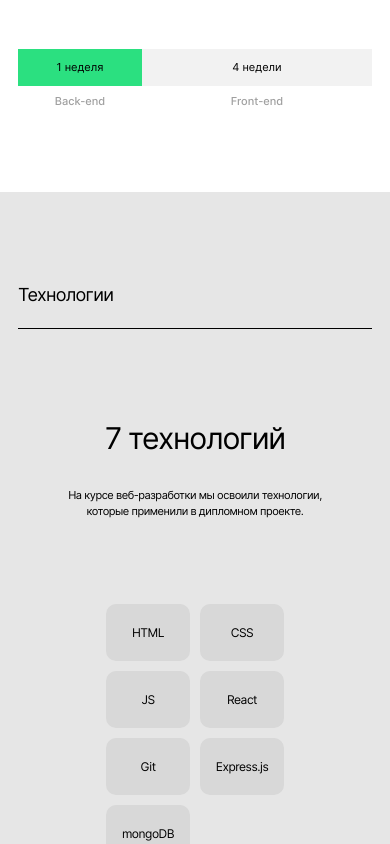
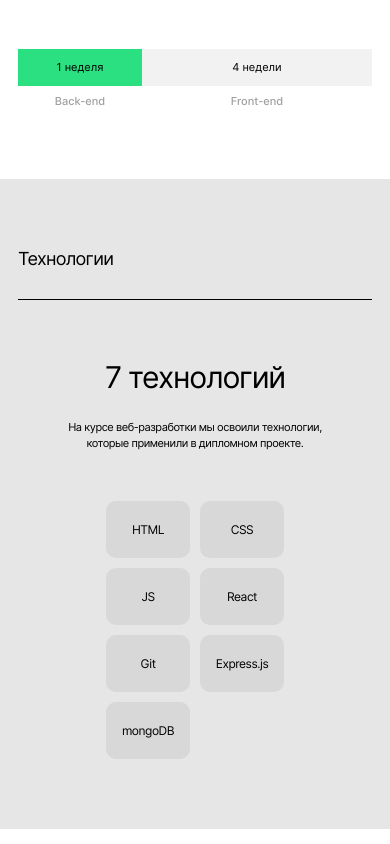
Before and after one commit to PaulAsaf2/movies-explorer-frontend, a React app: page / in a window 390 px wide. Shown: the part 1156-2000 px from the top of the page. Built offline with nearby package versions, Linux system fonts and the light colour scheme; a web font is replaced by a local one.

Commit message:
настроил techs до точки останова 320px

```diff
--- a/src/components/Main/AboutProject/AboutProject.css
+++ b/src/components/Main/AboutProject/AboutProject.css
@@ -102,7 +102,7 @@
 
 @media only screen and (max-width: 400px) {
   .aboutProject {
-    margin: 72px 18px 75px 18px;
+    margin: 72px 18px 62px 18px;
   }
 
   .aboutProject__title {
--- a/src/components/Main/Techs/Techs.css
+++ b/src/components/Main/Techs/Techs.css
@@ -117,6 +117,10 @@
 }
 
 @media only screen and (max-width: 470px) {
+  .techs {
+    padding-top: 70px;
+  }
+
   .techs__title {
     font-size: 18px;
     letter-spacing: -0.72px;
@@ -124,27 +128,25 @@
   }
 
   .techs__separation-line {
-    margin: 23px 18px 3px 18px;
+    margin: 30px 18px 3px 18px;
   }
 
   .techs__subtitle {
     font-size: 30px;
     letter-spacing: -1.2px;
+    margin-top: 45px;
   }
 
   .techs__paragraph {
     font-size: 11px;
     line-height: 16px;
     letter-spacing: -0.44px;
-  }
-}
-
-@media only screen and (max-width: 470px) {
-  .techs__paragraph {
+    margin-top: 13px;
     max-width: 290px;
   }
 
   .techs__list {
     grid-template-columns: repeat(2, 1fr);
+    margin: 50px 0 70px 0
   }
 }
```
